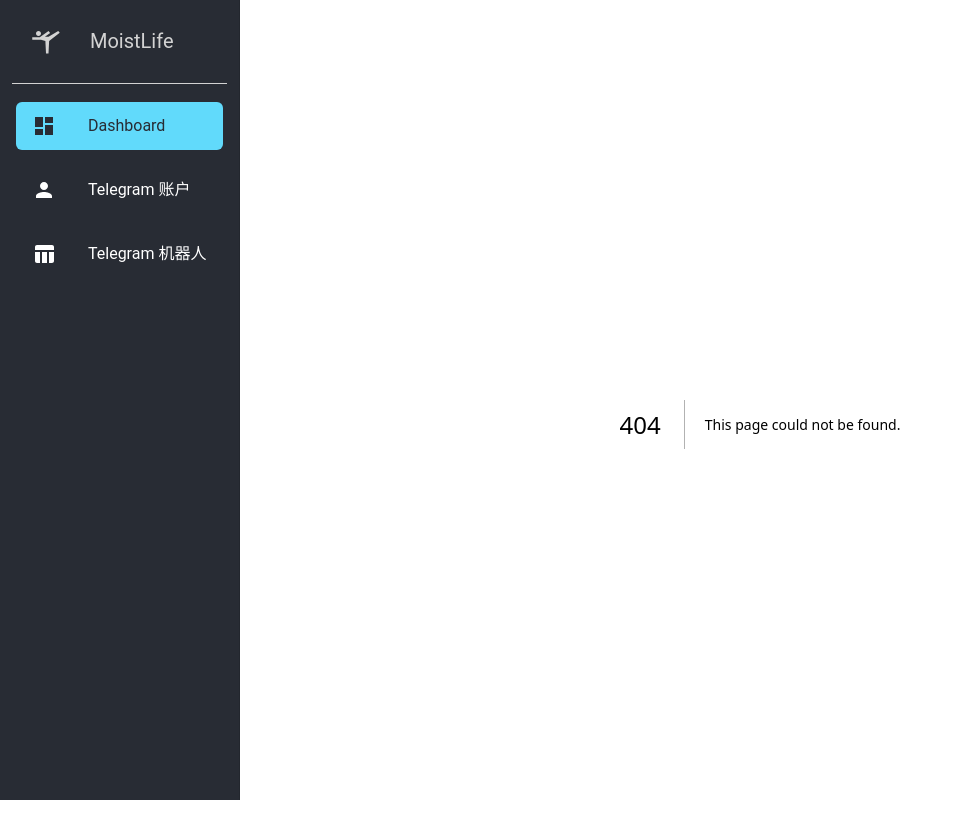
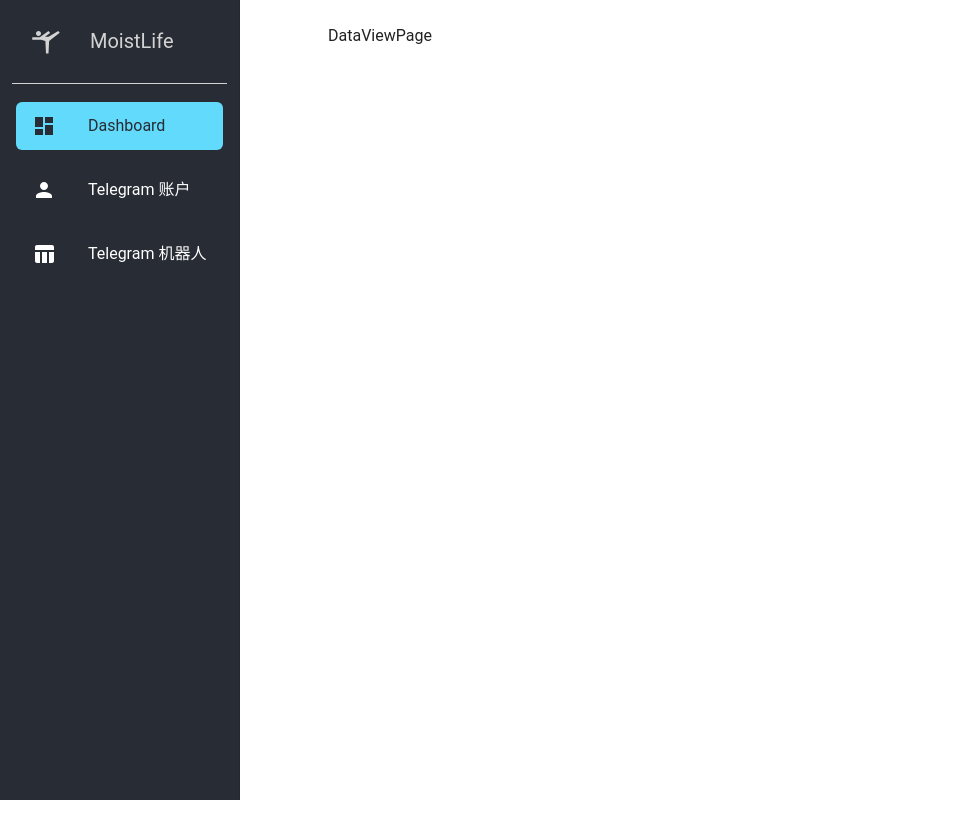
Before and after one commit to SilentSherlock/moist_life_react_app, a Next.js app: page /content/appManage/dataView in a window 1280 px wide. Before the commit this address had no page. Shown: the top 838 px of the page, without its empty margins (0-963 px from the left). After the commit the page ends 800 px from the top, so only its background shows below. Built offline with nearby package versions, Linux system fonts and the light colour scheme.

Commit message:
1.test verifyModal pages

```diff
--- /dev/null
+++ b/app/content/appManage/dataView/page.tsx
@@ -0,0 +1,7 @@
+export default function DataViewPage({}) {
+    return (
+        <div>
+            DataViewPage
+        </div>
+    );
+}
```
Also changed, not shown: app/content/appManage/page.jsx (+6 -1 lines).
